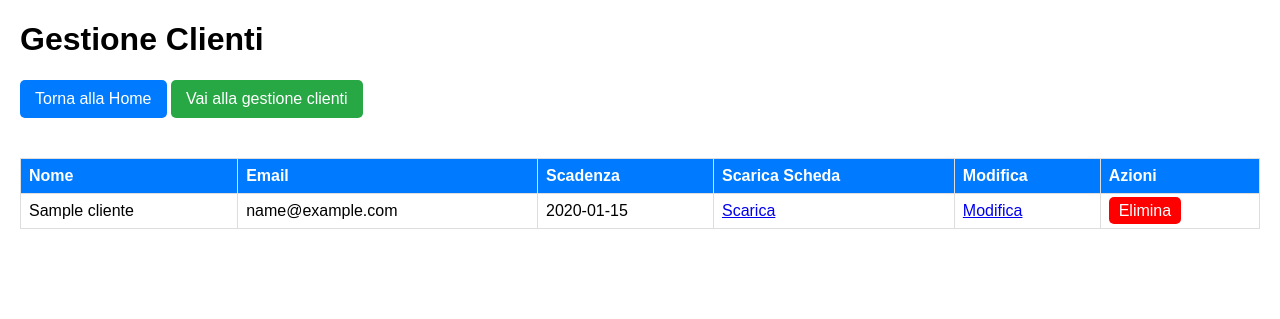
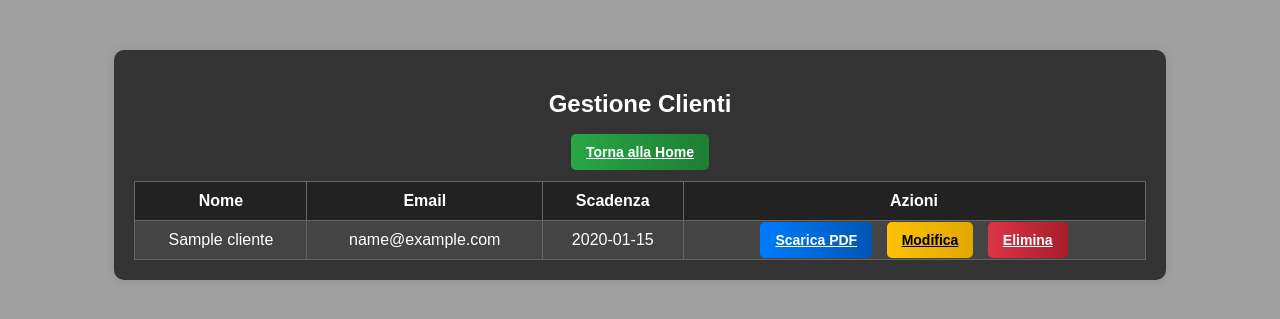
Before and after one commit to luposian/ProgrammaSchede, a Flask app: page /clienti in a window 1280 px wide. Shown: the top 319 px of the page. Run offline with Flask 3, Linux system fonts and the light colour scheme; tables that the repository leaves empty hold one stand-in row (values such as "Sample post").

Commit message:
Update clienti.html
look

```diff
--- a/templates/clienti.html
+++ b/templates/clienti.html
@@ -7,81 +7,105 @@
     <style>
         body {
             font-family: Arial, sans-serif;
-            margin: 20px;
+            background-color: #a0a0a0; /* Grigio medio-scuro */
+            text-align: center;
+            color: white;
         }
+
+        .container {
+            width: 80%;
+            margin: auto;
+            background: #333333; /* Grigio scuro */
+            padding: 20px;
+            border-radius: 10px;
+            box-shadow: 0px 0px 10px rgba(0, 0, 0, 0.1);
+            margin-top: 50px;
+        }
+
+        h2 {
+            margin-bottom: 25px;
+        }
+
+        .btn {
+            padding: 10px 15px;
+            border: none;
+            cursor: pointer;
+            margin: 5px;
+            border-radius: 5px;
+            font-size: 14px;
+            font-weight: bold;
+            transition: 0.3s;
+            color: white;
+        }
+
+        .btn-primary {
+            background: linear-gradient(to right, #007BFF, #0056b3);
+        }
+
+        .btn-danger {
+            background: linear-gradient(to right, #dc3545, #a71d2a);
+        }
+
+        .btn-success {
+            background: linear-gradient(to right, #28a745, #1e7e34);
+        }
+
+        .btn-warning {
+            background: linear-gradient(to right, #ffc107, #e0a800);
+            color: black;
+        }
+
+        .btn:hover {
+            opacity: 0.8;
+        }
+
         table {
             width: 100%;
             border-collapse: collapse;
             margin-top: 20px;
-        }
-        th, td {
-            border: 1px solid #ddd;
-            padding: 8px;
-            text-align: left;
-        }
-        th {
-            background-color: #007BFF;
+            background: #444444; /* Grigio più scuro */
             color: white;
         }
-        .delete-button {
-            background-color: red;
-            color: white;
-            padding: 5px 10px;
-            text-decoration: none;
-            border-radius: 5px;
+
+        th, td {
+            padding: 10px;
+            border: 1px solid #666;
+            text-align: center;
         }
-        .delete-button:hover {
-            background-color: darkred;
-        }
-        .manage-clients-button {
-            display: inline-block;
-            margin-bottom: 20px;
-            padding: 10px 15px;
-            background-color: #28a745;
-            color: white;
-            text-decoration: none;
-            border-radius: 5px;
-        }
-        .manage-clients-button:hover {
-            background-color: #218838;
-        }
-        .back-button {
-            display: inline-block;
-            margin-bottom: 20px;
-            padding: 10px 15px;
-            background-color: #007BFF;
-            color: white;
-            text-decoration: none;
-            border-radius: 5px;
-        }
-        .back-button:hover {
-            background-color: #0056b3;
+
+        th {
+            background: #222222;
         }
     </style>
 </head>
 <body>
-    <h1>Gestione Clienti</h1>
-    <a href="/" class="back-button">Torna alla Home</a>
-    <a href="/clienti" class="manage-clients-button">Vai alla gestione clienti</a>
+    <div class="container">
+        <h2>Gestione Clienti</h2>
+        <a href="/" class="btn btn-success">Torna alla Home</a>
         <table>
+            <thead>
                 <tr>
                     <th>Nome</th>
                     <th>Email</th>
                     <th>Scadenza</th>
-            <th>Scarica Scheda</th>
-            <th>Modifica</th>
                     <th>Azioni</th>
                 </tr>
+            </thead>
+            <tbody>
                 {% for cliente in clienti %}
                 <tr>
                     <td>{{ cliente.nome }}</td>
                     <td>{{ cliente.email }}</td>
                     <td>{{ cliente.scadenza }}</td>
-            <td><a href="{{ cliente.scheda_pdf }}" download>Scarica</a></td>
-            <td><a href="/modifica_scheda/{{ cliente.id }}" class="btn btn-warning">Modifica</a></td>
-            <td><a href="/elimina_cliente/{{ cliente.id }}" class="delete-button">Elimina</a></td>
+                    <td>
+                        <a href="{{ url_for('scarica_scheda', cliente_id=cliente.id) }}" class="btn btn-primary">Scarica PDF</a>
+                        <a href="{{ url_for('modifica_scheda', cliente_id=cliente.id) }}" class="btn btn-warning">Modifica</a>
+                        <a href="{{ url_for('elimina_cliente', cliente_id=cliente.id) }}" class="btn btn-danger" onclick="return confirm('Sei sicuro di voler eliminare questo cliente?');">Elimina</a>
+                    </td>
                 </tr>
                 {% endfor %}
+            </tbody>
         </table>
+    </div>
 </body>
 </html>
```
Lines whose indentation alone changed are shown as unchanged.
